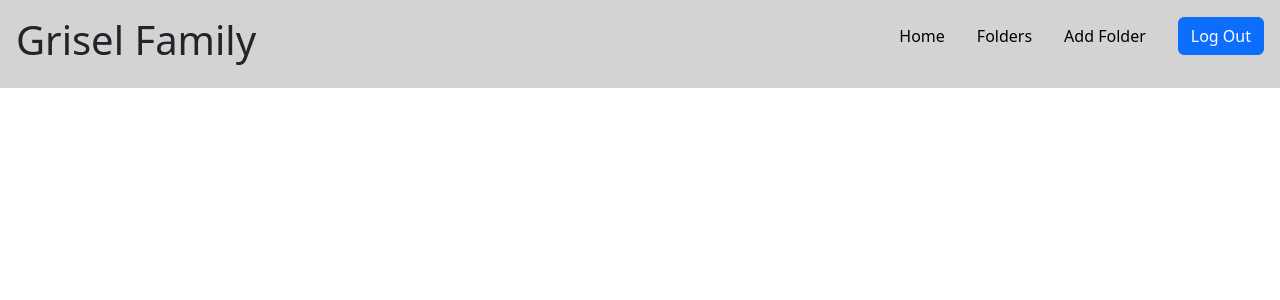
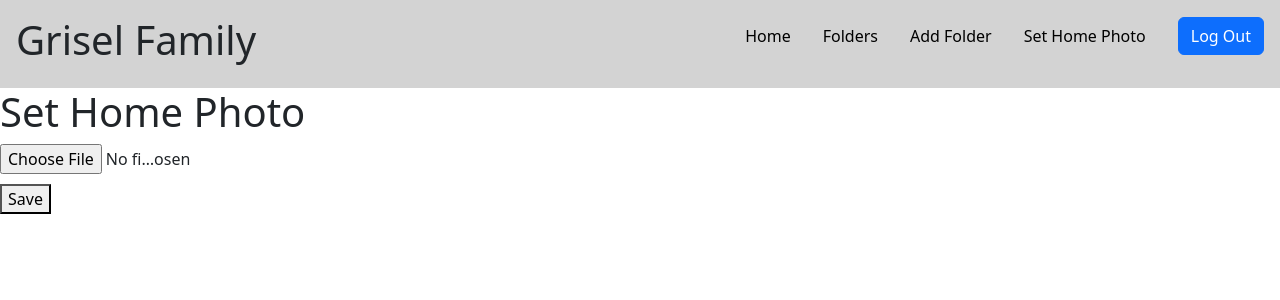
Before and after one commit to edsardgrisel/family-website-frontend, a React (Create React App) app: page /set-home-photo in a window 1280 px wide. Shown: the top 300 px of the page. Built offline with nearby package versions, Linux system fonts and the light colour scheme; sample sign-in values are in the browser's storage.

Commit message:
adding and deleting photos and folder works on frontend

```diff
--- a/src/App.js
+++ b/src/App.js
@@ -8,6 +8,7 @@ import Folders from './pages/Folders';
 import Folder from './pages/Folder';
 import EditFolder from './pages/EditFolder';
 import AddFolder from "./pages/AddFolder";
+import SetHomePhoto from "./pages/SetHomePhoto";
 
 function App() {
   const [isAuthenticated, setIsAuthenticated] = useState(false);
@@ -83,6 +84,14 @@ function App() {
             </ProtectedRoute>
           }
         />
+        <Route
+          path="/set-home-photo"
+          element={
+            <ProtectedRoute isAuthenticated={isAuthenticated}>
+              <SetHomePhoto />
+            </ProtectedRoute>
+          }
+        />
       </Routes>
     </Router>
   );
--- a/src/components/Navbar.js
+++ b/src/components/Navbar.js
@@ -24,6 +24,9 @@ const Navbar = ({ handleLogout }) => {
                     <Link to="/add-folder" style={{ textDecoration: 'none', color: 'black' }}>Add Folder</Link>
                 </li>
                 <li>
+                    <Link to="/set-home-photo" style={{ textDecoration: 'none', color: 'black' }}>Set Home Photo</Link>
+                </li>
+                <li>
                     <Button onClick={handleLogout}>Log Out</Button>
                 </li>
             </ul>
--- a/src/pages/EditFolder.js
+++ b/src/pages/EditFolder.js
@@ -3,6 +3,7 @@ import { useParams } from 'react-router-dom';
 import { useState, useEffect } from "react";
 import axios from 'axios';
 import EditPhotoCard from '../components/EditPhotoCard';
+import { set } from 'mongoose';
 
 export default function EditFolder() {
     const { id } = useParams();
@@ -66,7 +67,7 @@ export default function EditFolder() {
     useEffect(() => {
         fetchFolder();
         fetchPhotoUrls();
-    }, [newPhotos]);
+    }, []);
 
     const handleSubmit = async (e) => {
         e.preventDefault();
@@ -106,6 +107,7 @@ export default function EditFolder() {
             // Update the folder state with the new photos
             setFolder(addedFolder);
             setNewPhotos([]); // Clear the newPhotos state
+            fetchPhotoUrls();
         } catch (error) {
             console.error('Error adding photos:', error);
         }
@@ -117,6 +119,7 @@ export default function EditFolder() {
             ...prevFolder,
             photos: prevFolder.photos.filter(photo => photo !== photoId)
         }));
+        setPhotoUrlsTuples(prevTuples => prevTuples.filter(tuple => tuple[0] !== photoId));
     }
 
     return (
--- a/src/pages/Folder.js
+++ b/src/pages/Folder.js
@@ -52,6 +52,30 @@ export default function Folder() {
 
     const confirmDelete = async () => {
         // Add your delete confirmation logic here
+
+        // get list of photos in folder
+        // delete each photo
+
+        try {
+            const response = await axios.get(`http://localhost:5000/folders/${id}`);
+            console.log(response.data);
+            const photoUrls = response.data.folder.photos;
+            console.log(photoUrls);
+            for (let i = 0; i < photoUrls.length; i++) {
+                console.log(photoUrls[i][0]);
+                try {
+                    const photoName = photoUrls[i][0].split('/').pop();
+                    const response = await axios.delete(`http://localhost:5000/folders/${id}/photos/${photoName}`);
+                    console.log(response.data);
+                } catch (error) {
+                    console.error('Error fetching photos in folder card:', error);
+                }
+            }
+        } catch (error) {
+            console.error('Error fetching photos in folder card:', error);
+        }
+
+
         try {
             const response = await axios.delete(`http://localhost:5000/folders/${id}`);
             console.log(response.data);
@@ -63,6 +87,7 @@ export default function Folder() {
         setShowModal(false);
         window.location.href = '/folders';
     };
+
 
     const handleDeleteClick = () => {
         setShowModal(true);
--- a/src/pages/Home.js
+++ b/src/pages/Home.js
@@ -9,16 +9,30 @@ import '../styles/FoldersPage.css';
 export default function Home() {
   const [isLoading, setIsLoading] = useState(true);
   const [home, setHome] = useState({});
+  const [homePhotoUrl, setHomePhotoUrl] = useState('');
   const [favoriteFolders, setFavoriteFolders] = useState([]);
 
   const fetchAndSetHome = async () => {
+    var url = '';
     try {
       const response = await axios.get(`http://localhost:5000/folders/home`);
       setHome(response.data);
       console.log(response.data);
+      url = response.data.photoUrl;
     } catch (error) {
-      console.error('Error fetching photos:', error);
+      console.error('Error fetching photos from mongodb:', error);
     }
+
+    try {
+      // console.log(home);
+      const photoName = url.split('/').pop();
+      const response = await axios.get(`http://localhost:5000/folders/photo/${photoName}`);
+
+      setHomePhotoUrl(response.data.signedPhotoUrl);
+    } catch (error) {
+      console.error('Error fetching photos from s3:', error);
+    }
+
     setIsLoading(false);
   }
 
@@ -57,7 +71,7 @@ export default function Home() {
       {isLoading ? <p>Loading...</p> :
         <div>
           <div style={{ flex: 1 }}>
-            <img src={home.photoUrl} alt={home.photoUrl} style={{ width: '100%', height: '100%' }} />
+            <img src={homePhotoUrl} alt={homePhotoUrl} style={{ width: '100%', height: '100%' }} />
           </div>
           <div>
 
--- /dev/null
+++ b/src/pages/SetHomePhoto.js
@@ -0,0 +1,63 @@
+import React from "react";
+import { useState, useEffect } from "react";
+import axios from "axios";
+
+
+export default function SetHomePhoto() {
+
+    const [photo, setPhoto] = useState([]);
+
+    const handlePhotoChange = (e) => {
+        const file = e.target.files[0];
+        setPhoto(file);
+        console.log(file);
+    };
+
+    const handleAddHomePhoto = async (e) => {
+        e.preventDefault();
+        const formData = new FormData();
+        formData.append('photos', photo);
+        let photoUrl = '';
+        try {
+            const response = await axios.post('http://localhost:5000/folders/upload', formData, {
+                headers: {
+                    'Content-Type': 'multipart/form-data',
+                },
+            });
+            photoUrl = response.data.urls[0];
+            console.log('Uploaded photos:', response.data.urls);
+        } catch (error) {
+            console.error('Error uploading photos:', error);
+        }
+
+        try {
+
+            const response = await axios.put('http://localhost:5000/folders/home', {
+                photoUrl: photoUrl
+            });
+            console.log('Set home photo:', response.data);
+        } catch (error) {
+            console.error('Error setting home photo:', error);
+        }
+    }
+
+
+    return (
+        <div>
+            <h1>Set Home Photo</h1>
+            <form onSubmit={handleAddHomePhoto} style={{ width: '50%' }}>
+                <div style={{ display: 'flex', flexDirection: 'column', marginBottom: '10px' }}>
+                    <input
+                        type="file"
+                        id="file"
+                        name="photos"
+                        accept="image/*"
+                        onChange={handlePhotoChange}
+                        style={{ width: '30%' }}
+                    />
+                </div>
+                <button type="submit">Save</button>
+            </form>
+        </div>
+    );
+}
```
